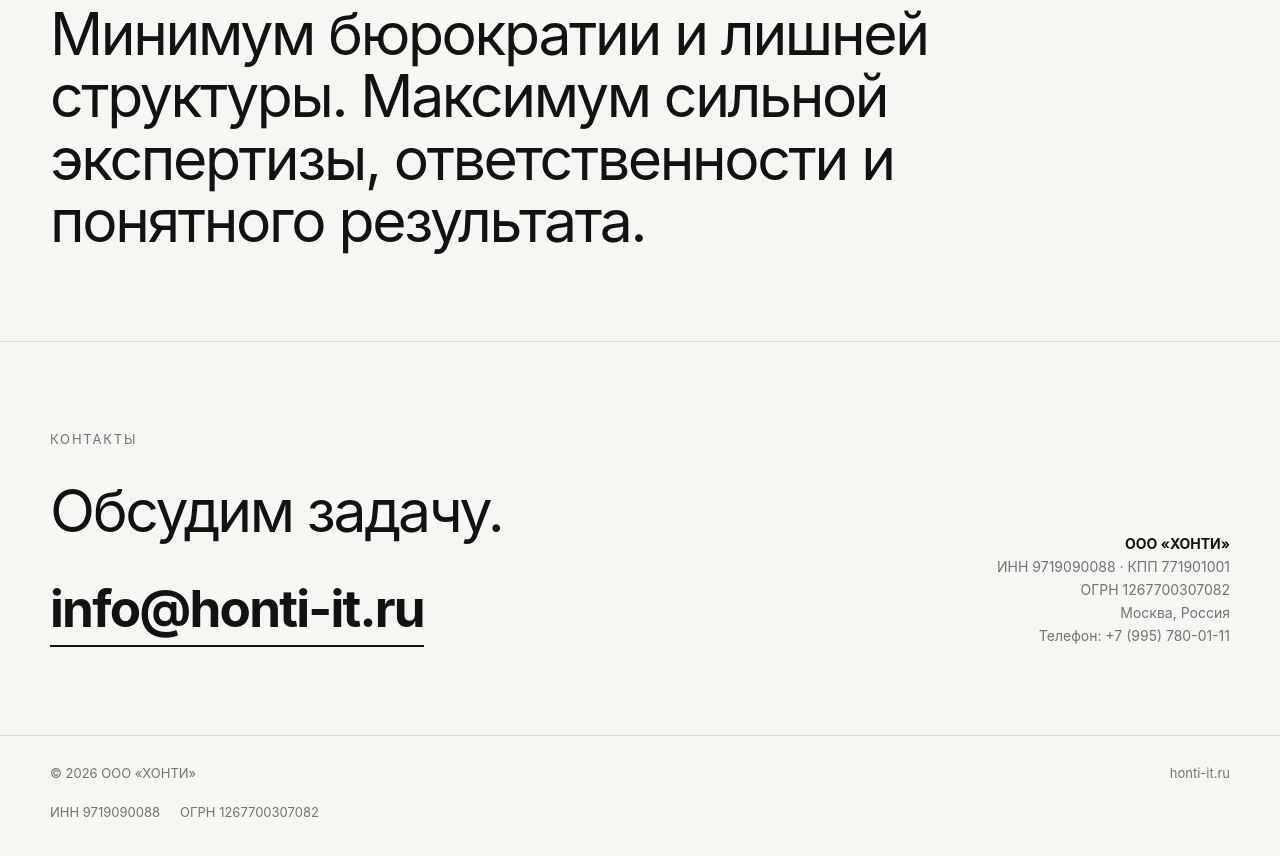
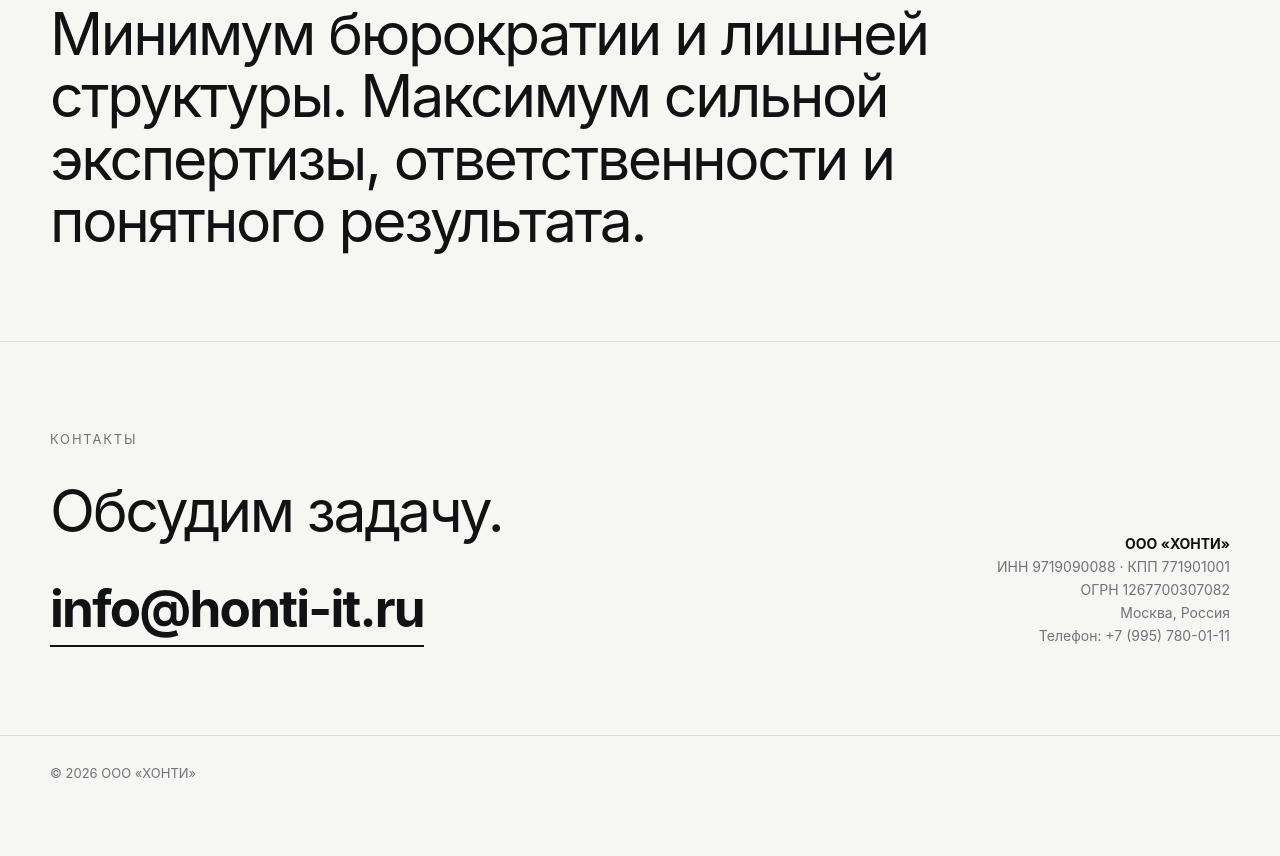
Before and after one commit to evgenykei/honti-site, a plain HTML site: page index.html in a window 1280 px wide. Shown: the part 2645-3501 px from the top of the page. After the commit the page ends 3466 px from the top, so only its background shows below. Drawn offline with Linux system fonts and the light colour scheme.

Commit message:
Remove duplicate company details from footer

```diff
--- a/index.html
+++ b/index.html
@@ -140,7 +140,6 @@
     .meta strong{color:var(--text);font-weight:650}
     footer{padding:28px 0 38px;border-top:1px solid var(--line);color:var(--muted);font-size:13px}
     .footer-row{display:flex;justify-content:space-between;gap:20px;flex-wrap:wrap}
-    .footer-legal{flex-basis:100%;display:flex;flex-wrap:wrap;gap:6px 20px}
     @media(max-width:800px){
       .navlinks{display:none}
       .hero{min-height:auto;padding:72px 0}
@@ -270,8 +269,6 @@
   <footer>
     <div class="wrap footer-row">
       <span>© 2026 ООО «ХОНТИ»</span>
-      <span>honti-it.ru</span>
-      <div class="footer-legal"><span>ИНН 9719090088</span><span>ОГРН 1267700307082</span></div>
     </div>
   </footer>
 </body>
```
